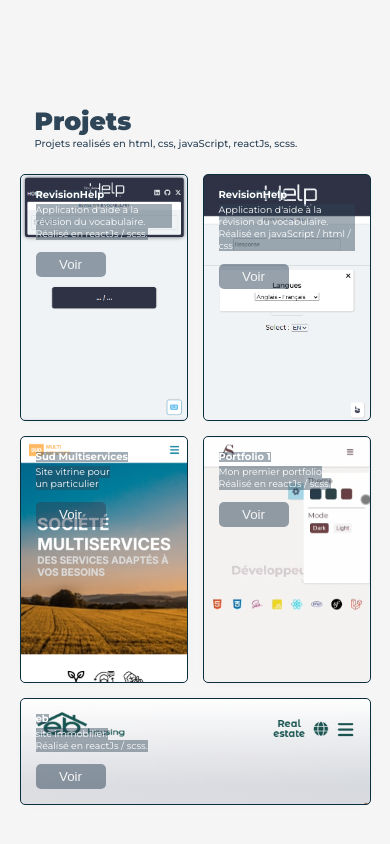
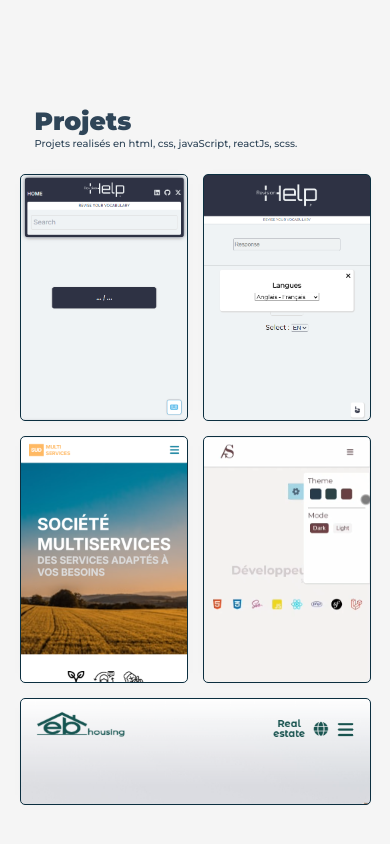
Before and after one commit to ASiaka/portfolio-nextjs, a Next.js app: page /projets in a window 390 px wide. Built offline with nearby package versions, Linux system fonts and the light colour scheme.

Commit message:
ajout max-width à la nav, amélioration description projet, amelioration responsive accueil

```diff
--- a/src/app/projets/page.js
+++ b/src/app/projets/page.js
@@ -16,6 +16,7 @@ import ebM from "../../../public/img/ebM.png";
 
 export default function Projets() {
     const [modeMobile, setModeMobile] = useState(false);
+    const [showDescription, setShowDescription] = useState("hidden");
 
     useEffect(() => {
         const handleResize = () => {
@@ -43,7 +44,17 @@ export default function Projets() {
                 </div>
                 <div
                     className={styles.projet + " " + styles.projetOne}
-                    style={{backgroundImage: modeMobile === true ? `url(${rhM2.src})` : `url(${rhD2.src})`}}
+                    style={{
+                        backgroundImage: modeMobile === true ? `url(${rhM2.src})` : `url(${rhD2.src})`,
+                        backgroundRepeat: "no-repeat",
+                        backgroundSize: "cover",
+                    }}
+                    onMouseEnter={() => setShowDescription("showP1")}
+                    onMouseLeave={() => setShowDescription("hidden")}
+                >
+                    <div
+                        className={styles.projetDescription}
+                        style={{visibility: showDescription === "showP1" ? "visible" : "hidden"}}
                     >
                         <h3 className={styles.title}>RevisionHelp</h3>
                         <p className={styles.paragraph}>Application d&apos;aide à la révision du vocabulaire.</p>
@@ -52,9 +63,20 @@ export default function Projets() {
                             <button className={styles.button}>Voir</button>
                         </Link>
                     </div>
+                </div>
                 <div
                     className={styles.projet + " " + styles.projetTwo}
-                    style={{backgroundImage: modeMobile === true ? `url(${rhM1.src})` : `url(${rhD1.src})`}}
+                    style={{
+                        backgroundImage: modeMobile === true ? `url(${rhM1.src})` : `url(${rhD1.src})`,
+                        backgroundRepeat: "no-repeat",
+                        backgroundSize: "cover",
+                    }}
+                    onMouseEnter={() => setShowDescription("showP2")}
+                    onMouseLeave={() => setShowDescription("hidden")}
+                >
+                    <div
+                        className={styles.projetDescription}
+                        style={{visibility: showDescription === "showP2" ? "visible" : "hidden"}}
                     >
                         <h3 className={styles.title}>RevisionHelp</h3>
                         <p className={styles.paragraph}>Application d&apos;aide à la révision du vocabulaire.</p>
@@ -63,9 +85,20 @@ export default function Projets() {
                             <button className={styles.button}>Voir</button>
                         </Link>
                     </div>
+                </div>
                 <div
                     className={styles.projet + " " + styles.projetThree}
-                    style={{backgroundImage: modeMobile === true ? `url(${smM.src})` : `url(${smD.src})`}}
+                    style={{
+                        backgroundImage: modeMobile === true ? `url(${smM.src})` : `url(${smD.src})`,
+                        backgroundRepeat: "no-repeat",
+                        backgroundSize: "cover",
+                    }}
+                    onMouseEnter={() => setShowDescription("showP3")}
+                    onMouseLeave={() => setShowDescription("hidden")}
+                >
+                    <div
+                        className={styles.projetDescription}
+                        style={{visibility: showDescription === "showP3" ? "visible" : "hidden"}}
                     >
                         <h3 className={styles.title}>Sud Multiservices</h3>
                         <p className={styles.paragraph}>Site vitrine pour</p>
@@ -74,9 +107,20 @@ export default function Projets() {
                             <button className={styles.button}>Voir</button>
                         </Link>
                     </div>
+                </div>
                 <div
                     className={styles.projet + " " + styles.projetFour}
-                    style={{backgroundImage: modeMobile === true ? `url(${pfM.src})` : `url(${pfD.src})`}}
+                    style={{
+                        backgroundImage: modeMobile === true ? `url(${pfM.src})` : `url(${pfD.src})`,
+                        backgroundRepeat: "no-repeat",
+                        backgroundSize: "cover",
+                    }}
+                    onMouseEnter={() => setShowDescription("showP4")}
+                    onMouseLeave={() => setShowDescription("hidden")}
+                >
+                    <div
+                        className={styles.projetDescription}
+                        style={{visibility: showDescription === "showP4" ? "visible" : "hidden"}}
                     >
                         <h3 className={styles.title}>Portfolio 1</h3>
                         <p className={styles.paragraph}>Mon premier portfolio</p>
@@ -85,9 +129,20 @@ export default function Projets() {
                             <button className={styles.button}>Voir</button>
                         </Link>
                     </div>
+                </div>
                 <div
                     className={styles.projet + " " + styles.projetFive}
-                    style={{backgroundImage: modeMobile === true ? `url(${ebM.src})` : `url(${ebD.src})`}}
+                    style={{
+                        backgroundImage: modeMobile === true ? `url(${ebM.src})` : `url(${ebD.src})`,
+                        backgroundRepeat: "no-repeat",
+                        backgroundSize: "cover",
+                    }}
+                    onMouseEnter={() => setShowDescription("showP5")}
+                    onMouseLeave={() => setShowDescription("hidden")}
+                >
+                    <div
+                        className={styles.projetDescription}
+                        style={{visibility: showDescription === "showP5" ? "visible" : "hidden"}}
                     >
                         <h3 className={styles.title}>eb</h3>
                         <p className={styles.paragraph}>site immobilier.</p>
@@ -97,6 +152,7 @@ export default function Projets() {
                         </Link>
                     </div>
                 </div>
+            </div>
         </main>
     )
 }
--- a/src/app/projets/projets.module.scss
+++ b/src/app/projets/projets.module.scss
@@ -25,7 +25,6 @@
         width: 80%;
         height: 70%;
         max-width: 1200px;
-        // background-color: aquamarine;
         display: grid;
         gap: 15px;
         grid-template-columns: repeat(6, 1fr);
@@ -57,19 +56,26 @@
         }
 
         .projet {
-            padding: 15px;
-            background-color: white;
             box-shadow: 0 0 10px -10px #2f4558;
-            color: white;
+            color: #0C2F40;
             border: vars.$base 1px solid;
             border-radius: 5px;
+
+            .projetDescription {
+                width: 100%;
+                height: 100%;
+                padding: 15px;
+                border-radius: 5px;
+                background-color: #f5f5f5d5;
+                // background-color: vars.$gray;
+                transition: visibility 0.3s ease;
 
                 .title {
                     font-size: 1em;
                     font-weight: bold;
                     // margin-bottom: 15px;
                     margin-bottom: 0.469em;
-                background-color: #2f455870;
+                    // background-color: #2f455870;
                     width: fit-content;
                     box-sizing: border-box;
                 }
@@ -79,7 +85,7 @@
                     font-size: 0.938em;
                     // line-height: 20px;
                     line-height: 1.25em;
-                background-color: #2f455870;
+                    // background-color: #2f455870;
                     width: fit-content;
                     box-sizing: border-box;
                 }
@@ -92,15 +98,14 @@
                         border-radius: 5px;
                         border: none;
                         // background-color: rgba(165, 42, 42, 0.8);
-                    background-color: #2f455880;
+                        background-color: #2f4558;
                         color: vars.$gray;
                         // margin-top: 15px;
                         margin-top: 0.938em;
-                    transition: 1.3s;
+                        // transition: 1.3s;
 
                         &:hover {
-                        // background-color: brown;
-                        background-color: #2f4558;
+                            background-color: brown;
                             transition: 1.3s;
                         }
 
@@ -112,15 +117,14 @@
                 }
             }
 
+        }
+
         .projetOne {
             // background-color: yellow;
             grid-column-start: 1;
             grid-column-end: span 3;
             grid-row-start: 2;
             grid-row-end: 5;
-            background-image: url("../../../public/img/rhD2.png");
-            background-repeat: no-repeat;
-            background-size: cover;
         }
         .projetTwo {
             // background-color: green;
@@ -128,17 +132,11 @@
             grid-column-end: 7;
             grid-row-start: 2;
             grid-row-end: span 3;
-            background-image: url("../../../public/img/rhD1.png");
-            background-repeat: no-repeat;
-            background-size: cover;
         }
         .projetThree {
             // background-color: blue;
             grid-column: 1 / span 2;
             grid-row: 5 / span 2;
-            background-image: url("../../../public/img/smD.png");
-            background-repeat: no-repeat;
-            background-size: cover;
 
             @media (max-width: 900px) {
                grid-row: 5 / span 3;
@@ -151,9 +149,6 @@
         .projetFour {
             // background-color: red;
             grid-area: 5 / 3 / 7 / 5;
-            background-image: url("../../../public/img/pfD.png");
-            background-repeat: no-repeat;
-            background-size: cover;
 
             @media (max-width: 900px) {
                grid-area: 5 / 3 / 8 / 5;
@@ -165,9 +160,6 @@
         .projetFive {
             // background-color: orange;
             grid-area: 5 / 5 / span 2 / span 2;
-            background-image: url("../../../public/img/ebD.png");
-            background-repeat: no-repeat;
-            background-size: cover;
 
             @media (max-width: 900px) {
                grid-area: 5 / 5 / span 3 / span 2;
--- a/src/app/ui/styles/nav.module.scss
+++ b/src/app/ui/styles/nav.module.scss
@@ -9,10 +9,12 @@
     position: fixed;
     top: 0;
     left: 0;
-    // background-color: #F5F5F599;
-    background-color: rgba(255, 255, 255, 0.5);
+    display: flex;
+    justify-content: center;
 
     .navContent {
+        width: 100%;
+        max-width: 1600px;
         display: flex;
         justify-content: space-between;
         align-items: center;
```
Also changed, not shown: src/app/home/home.module.scss (+28 -6 lines). Lines whose indentation alone changed are shown as unchanged.
